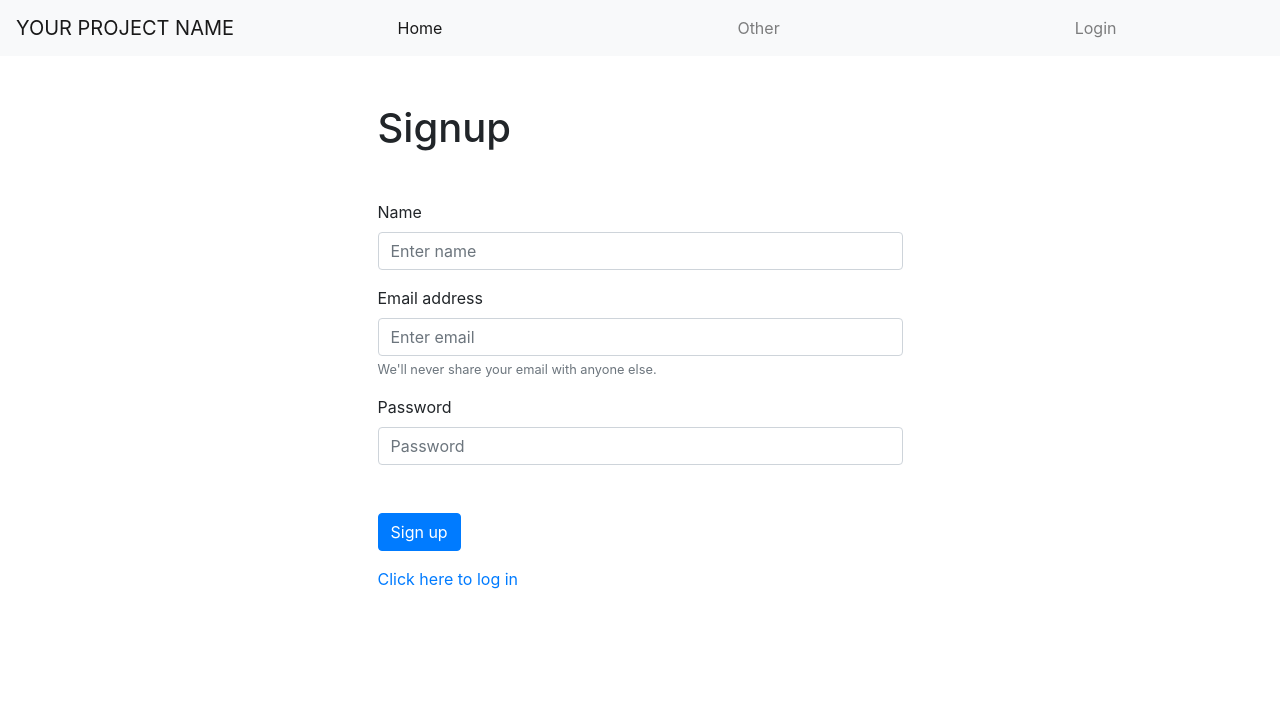
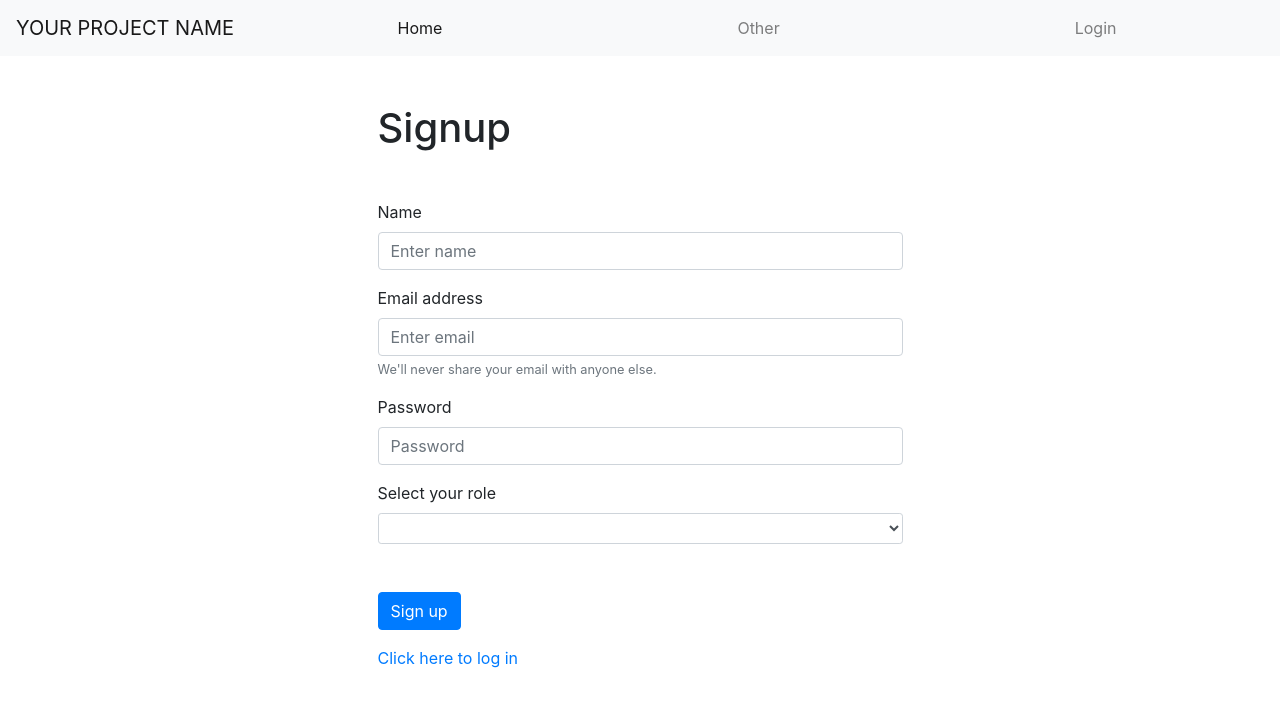
Before and after one commit to PetarAsenov/learning-buddy-client, a React (Create React App) app: page /signup in a window 1280 px wide. Shown: the top 706 px of the page. Built offline with nearby package versions, Linux system fonts and the light colour scheme; no server answers.

Commit message:
update signup form

```diff
--- a/src/pages/SignUp/index.js
+++ b/src/pages/SignUp/index.js
@@ -12,6 +12,7 @@ export default function SignUp() {
   const [name, setName] = useState("");
   const [email, setEmail] = useState("");
   const [password, setPassword] = useState("");
+  const [role, setRole] = useState("");
   const dispatch = useDispatch();
   const token = useSelector(selectToken);
   const history = useHistory();
@@ -25,11 +26,12 @@ export default function SignUp() {
   function submitForm(event) {
     event.preventDefault();
 
-    dispatch(signUp(name, email, password));
+    dispatch(signUp(name, email, password, role));
 
     setEmail("");
     setPassword("");
     setName("");
+    setRole("");
   }
 
   return (
@@ -40,7 +42,7 @@ export default function SignUp() {
           <Form.Label>Name</Form.Label>
           <Form.Control
             value={name}
-            onChange={event => setName(event.target.value)}
+            onChange={(event) => setName(event.target.value)}
             type="text"
             placeholder="Enter name"
             required
@@ -50,7 +52,7 @@ export default function SignUp() {
           <Form.Label>Email address</Form.Label>
           <Form.Control
             value={email}
-            onChange={event => setEmail(event.target.value)}
+            onChange={(event) => setEmail(event.target.value)}
             type="email"
             placeholder="Enter email"
             required
@@ -64,12 +66,22 @@ export default function SignUp() {
           <Form.Label>Password</Form.Label>
           <Form.Control
             value={password}
-            onChange={event => setPassword(event.target.value)}
+            onChange={(event) => setPassword(event.target.value)}
             type="password"
             placeholder="Password"
             required
           />
         </Form.Group>
+
+        <Form.Group controlId="exampleForm.SelectCustomSizeSm">
+          <Form.Label>Select your role</Form.Label>
+          <Form.Control as="select" size="sm" value={role} onChange={(event) => setRole(event.target.value)} >
+            <option disabled></option>
+            <option>teacher</option>
+            <option>student</option>
+          </Form.Control>
+        </Form.Group>
+
         <Form.Group className="mt-5">
           <Button variant="primary" type="submit" onClick={submitForm}>
             Sign up
--- a/src/store/user/actions.js
+++ b/src/store/user/actions.js
@@ -26,14 +26,15 @@ const tokenStillValid = userWithoutToken => ({
 
 export const logOut = () => ({ type: LOG_OUT });
 
-export const signUp = (name, email, password) => {
+export const signUp = (name, email, password, role) => {
   return async (dispatch, getState) => {
     dispatch(appLoading());
     try {
       const response = await axios.post(`${apiUrl}/signup`, {
         name,
         email,
-        password
+        password,
+        role
       });
 
       dispatch(loginSuccess(response.data));
```
